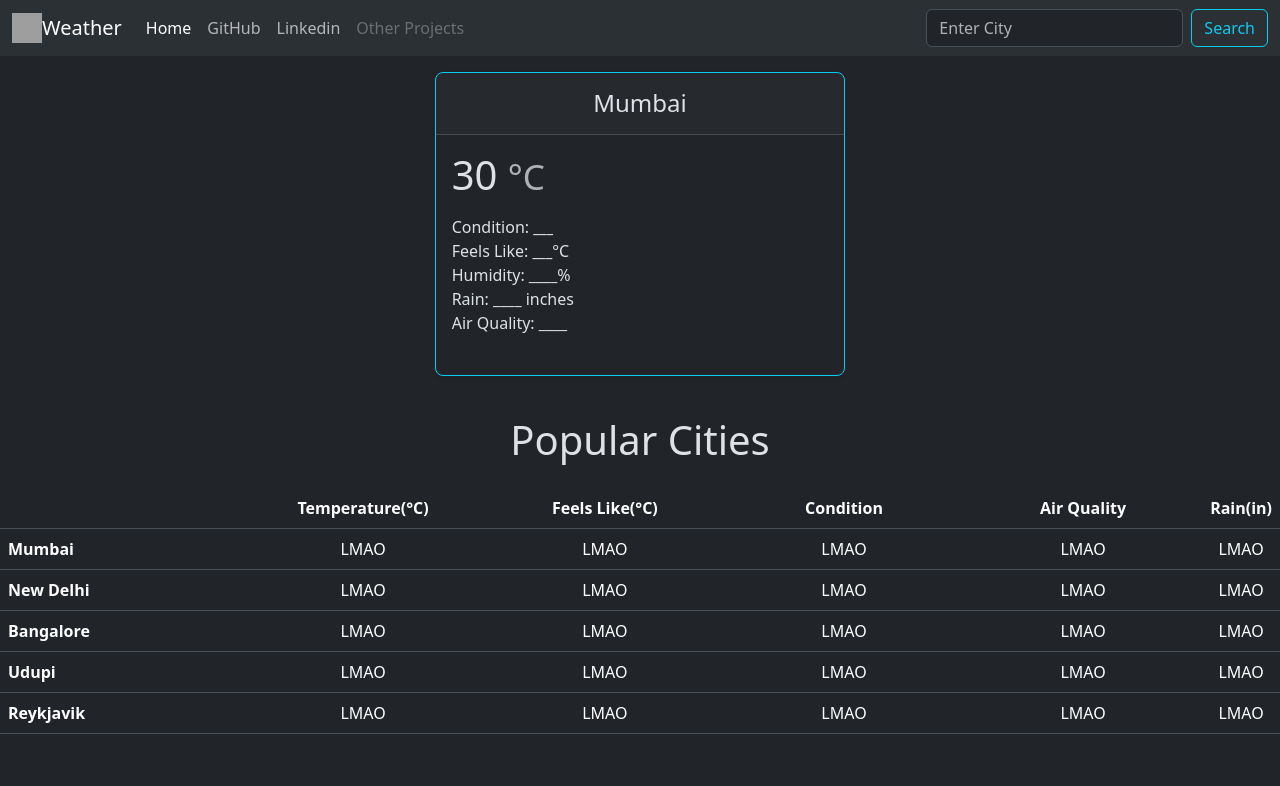
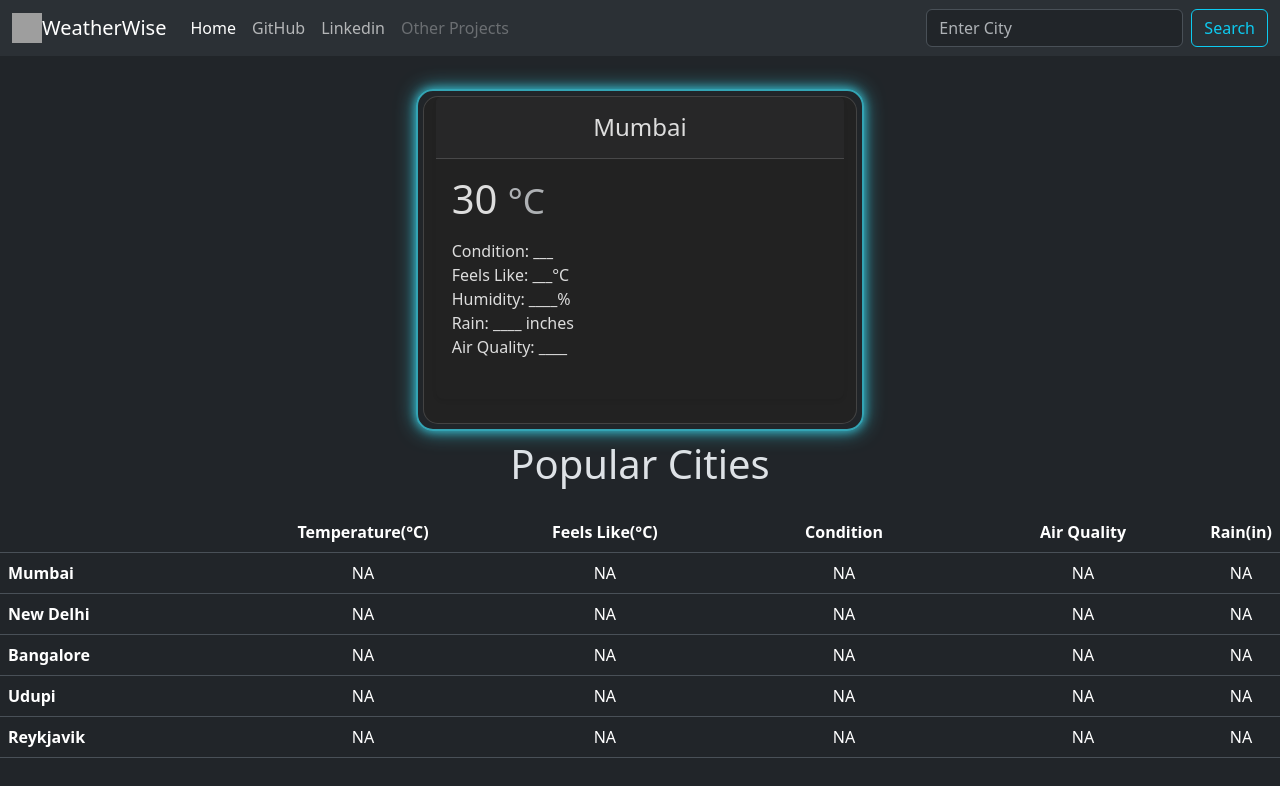
Before and after one commit to arpitjha2511/WeatherWise, a plain HTML site: page index.html in a window 1280 px wide. Drawn offline with nearby package versions, Linux system fonts and the light colour scheme; no server answers; grey boxes are pictures that could not be loaded.

Commit message:
Update index.html

```diff
--- a/index.html
+++ b/index.html
@@ -3,17 +3,18 @@
 <head>
     <meta charset="UTF-8">
     <meta name="viewport" content="width=device-width, initial-scale=1.0">
-    <title>Weather</title>
+    <title>WeatherWise</title>
     <link href="https://cdn.jsdelivr.net/npm/bootstrap@5.3.2/dist/css/bootstrap.min.css" rel="stylesheet"
     integrity="sha384-T3c6CoIi6uLrA9TneNEoa7RxnatzjcDSCmG1MXxSR1GAsXEV/Dwwykc2MPK8M2HN" crossorigin="anonymous">
-</head>
+    <link rel="stylesheet" href="style.css">
+  </head>
 <body data-bs-theme="dark">
     <nav class="navbar navbar-expand-lg bg-body-tertiary text-bg-dark">
         <div class="container-fluid">
             <a href="#">
                 <img src="https://cdn2.iconfinder.com/data/icons/weather-flat-14/64/weather02-1024.png" width="30" height="30" alt="Error">
             </a>
-            <a class="navbar-brand" href="https://blackthunder39.github.io/WeatherInfo/">Weather</a>
+            <a class="navbar-brand" href="https://blackthunder39.github.io/WeatherInfo/">WeatherWise</a>
             <button class="navbar-toggler" type="button" data-bs-toggle="collapse" data-bs-target="#navbarSupportedContent" aria-controls="navbarSupportedContent" aria-expanded="false" aria-label="Toggle navigation">
             <span class="navbar-toggler-icon"></span>
           </button>
@@ -23,13 +24,13 @@
                 <a class="nav-link active" aria-current="page" href="#">Home</a>
               </li>
               <li class="nav-item">
-                <a class="nav-link" href="https://github.com/BlackThunder39">GitHub</a>
+                <a class="nav-link" target="_blank" href="https://github.com/BlackThunder39">GitHub</a>
               </li>
               <li class="nav-item">
-                <a class="nav-link" href="https://www.linkedin.com/in/arpit-j-8024b5230/">Linkedin</a>
+                <a class="nav-link" target="_blank" href="https://www.linkedin.com/in/arpit-j-8024b5230/">Linkedin</a>
               </li>
               <li class="nav-item">
-                <a class="nav-link disabled" aria-disabled="true">Other Projects</a>
+                <a class="nav-link disabled" target="_blank" aria-disabled="true">Other Projects</a>
               </li>
             </ul>
             <form class="d-flex" id="Search">
@@ -39,11 +40,12 @@
           </div>
         </div>
       </nav>
+      <p><br></p>
       <p></p>
     <main>
     <div class="row row-cols-1 row-cols-md-3 mb-3">
-      <div class="col mx-auto">
-        <div class="card mb-4 rounded-3 shadow-sm border-info">
+      <div class="col mx-auto card dark-mode">
+        <div class="mb-4 rounded-3 shadow-sm border-info">
           <div class="card-header py-3 text-center">
             <h4 id="InputName" class="my-0 fw-normal ">Mumbai</h4>
           </div>
@@ -61,6 +63,7 @@
         </div>
       </div>
     </div>
+    <p></p>
     <h2 class="display-6 text-center mb-4">Popular Cities</h2>
 
     <div class="table-responsive">
@@ -78,46 +81,46 @@
         <tbody>
           <tr>
             <th scope="row" class="text-start">Mumbai</th>
-            <td id="MumTemp">LMAO</td>
-            <td id="MumFeel">LMAO</td>
-            <td id="MumCondition">LMAO</td>
-            <td id="MumAirQuality">LMAO</td>
-            <td id="MumRain">LMAO</td>
+            <td id="MumTemp">NA</td>
+            <td id="MumFeel">NA</td>
+            <td id="MumCondition">NA</td>
+            <td id="MumAirQuality">NA</td>
+            <td id="MumRain">NA</td>
           </tr>
           <tr>
             <th scope="row" class="text-start">New Delhi</th>
-            <td id="DelTemp">LMAO</td>
-            <td id="DelFeel">LMAO</td>
-            <td id="DelCondition">LMAO</td>
-            <td id="DelAirQuality">LMAO</td>
-            <td id="DelRain">LMAO</td>
+            <td id="DelTemp">NA</td>
+            <td id="DelFeel">NA</td>
+            <td id="DelCondition">NA</td>
+            <td id="DelAirQuality">NA</td>
+            <td id="DelRain">NA</td>
           </tr>
         </tbody>
 
         <tbody>
           <tr>
             <th scope="row" class="text-start">Bangalore</th>
-            <td id="BlrTemp">LMAO</td>
-            <td id="BlrFeel">LMAO</td>
-            <td id="BlrCondition">LMAO</td>
-            <td id="BlrAirQuality">LMAO</td>
-            <td id="BlrRain">LMAO</td>
+            <td id="BlrTemp">NA</td>
+            <td id="BlrFeel">NA</td>
+            <td id="BlrCondition">NA</td>
+            <td id="BlrAirQuality">NA</td>
+            <td id="BlrRain">NA</td>
           </tr>
           <tr>
             <th scope="row" class="text-start">Udupi</th>
-            <td id="UduTemp">LMAO</td>
-            <td id="UduFeel">LMAO</td>
-            <td id="UduCondition">LMAO</td>
-            <td id="UduAirQuality">LMAO</td>
-            <td id="UduRain">LMAO</td>
+            <td id="UduTemp">NA</td>
+            <td id="UduFeel">NA</td>
+            <td id="UduCondition">NA</td>
+            <td id="UduAirQuality">NA</td>
+            <td id="UduRain">NA</td>
           </tr>
           <tr>
             <th scope="row" class="text-start">Reykjavik</th>
-            <td id="ReyTemp">LMAO</td>
-            <td id="ReyFeel">LMAO</td>
-            <td id="ReyCondition">LMAO</td>
-            <td id="ReyAirQuality">LMAO</td>
-            <td id="ReyRain">LMAO</td>
+            <td id="ReyTemp">NA</td>
+            <td id="ReyFeel">NA</td>
+            <td id="ReyCondition">NA</td>
+            <td id="ReyAirQuality">NA</td>
+            <td id="ReyRain">NA</td>
           </tr>
         </tbody>
       </table>
```
